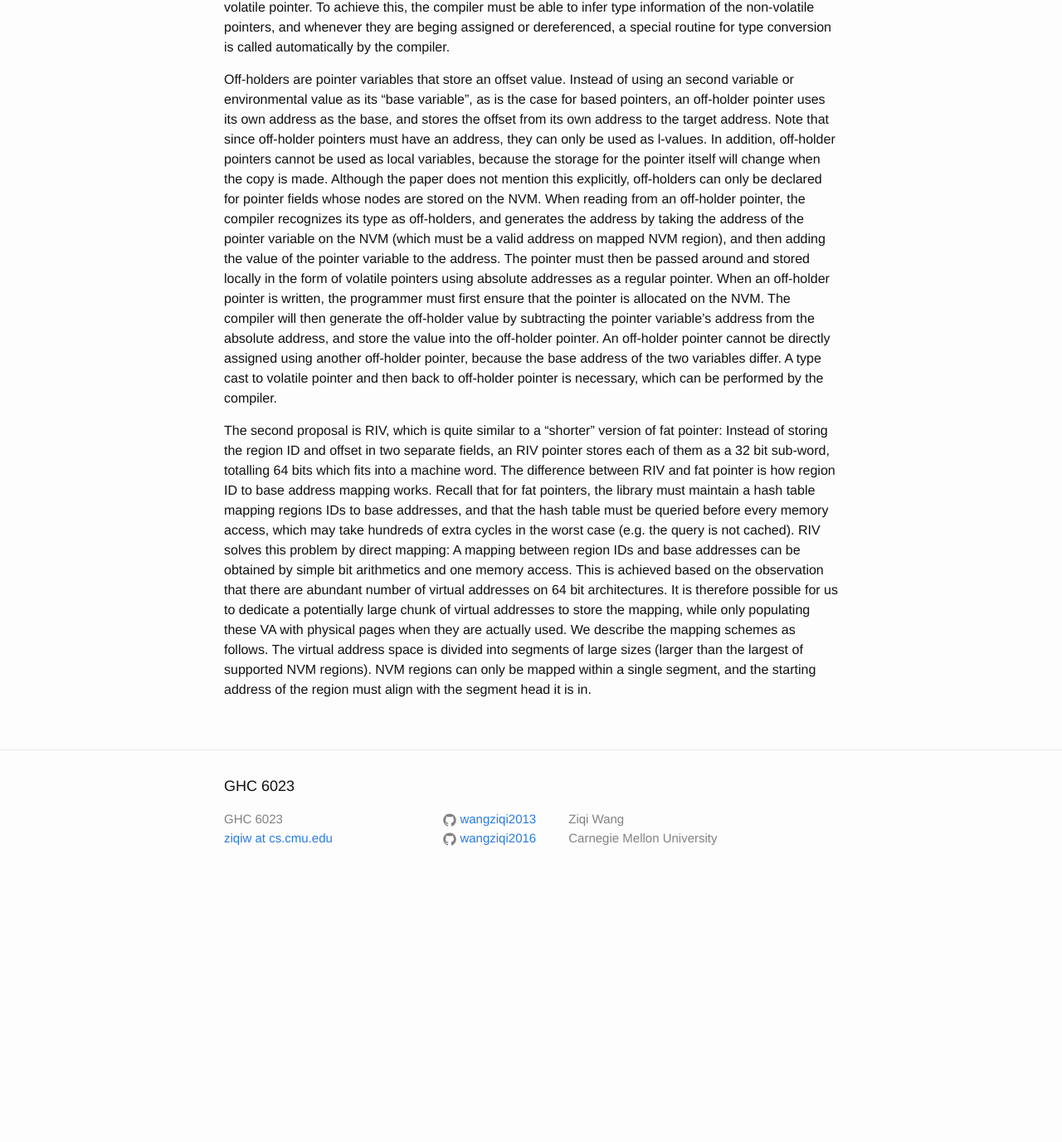
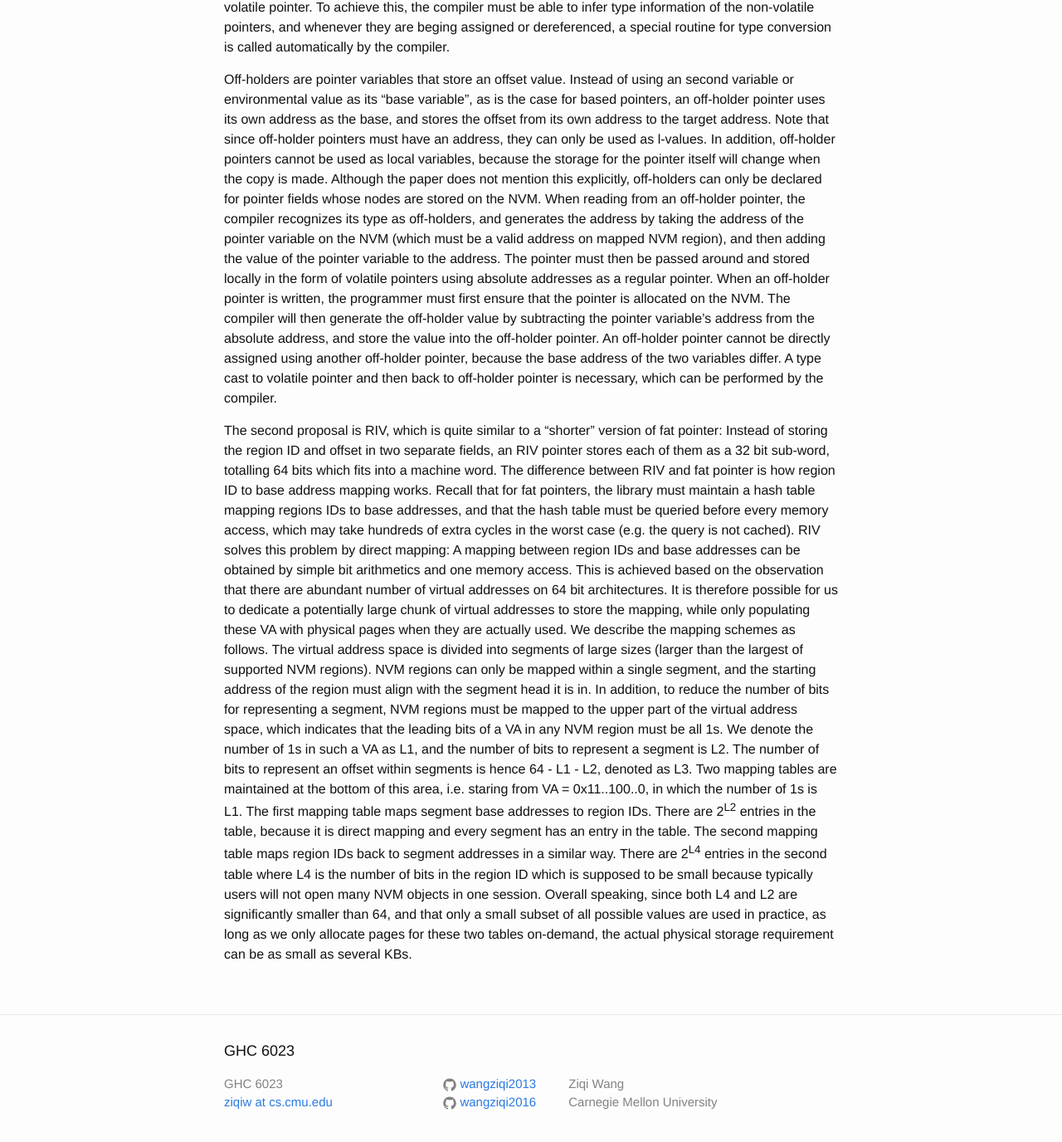
Before and after one commit to wangziqi2013/wangziqi2013.github.io, a Jekyll site: the page built from _posts/2019-03-18-efficient-support-of-pos-indep-on-nvm.markdown, in a window 1280 px wide and 1400 px high, scrolled down 1932 px. Shown: the top 1376 px of the window at 83% size. Built offline with Jekyll 4.4.1, drawn with Linux system fonts in a browser that asks for light colours; before the commit the page ends 3013 px from its top, so only the background shows below that.

Commit message:
Working on mapping

```diff
--- a/_posts/2019-03-18-efficient-support-of-pos-indep-on-nvm.markdown
+++ b/_posts/2019-03-18-efficient-support-of-pos-indep-on-nvm.markdown
@@ -94,4 +94,15 @@ addresses on 64 bit architectures. It is therefore possible for us to dedicate a
 to store the mapping, while only populating these VA with physical pages when they are actually used. We describe the mapping
 schemes as follows. The virtual address space is divided into segments of large sizes (larger than the largest of supported
 NVM regions). NVM regions can only be mapped within a single segment, and the starting address of the region must align
-with the segment head it is in.
+with the segment head it is in. In addition, to reduce the number of bits for representing a segment, NVM regions must
+be mapped to the upper part of the virtual address space, which indicates that the leading bits of a VA in any NVM region
+must be all 1s. We denote the number of 1s in such a VA as L1, and the number of bits to represent a segment is L2. The number
+of bits to represent an offset within segments is hence 64 - L1 - L2, denoted as L3. Two mapping tables are maintained at
+the bottom of this area, i.e. staring from VA = 0x11..100..0, in which the number of 1s is L1. The first mapping table
+maps segment base addresses to region IDs. There are 2<sup>L2</sup> entries in the table, because it is direct mapping and
+every segment has an entry in the table. The second mapping table maps region IDs back to segment addresses in a similar way.
+There are 2<sup>L4</sup> entries in the second table where L4 is the number of bits in the region ID which is supposed to be
+small because typically users will not open many NVM objects in one session. Overall speaking, since both L4 and L2 are
+significantly smaller than 64, and that only a small subset of all possible values are used in practice, as long as we
+only allocate pages for these two tables on-demand, the actual physical storage requirement can be as small as several
+KBs.
```
